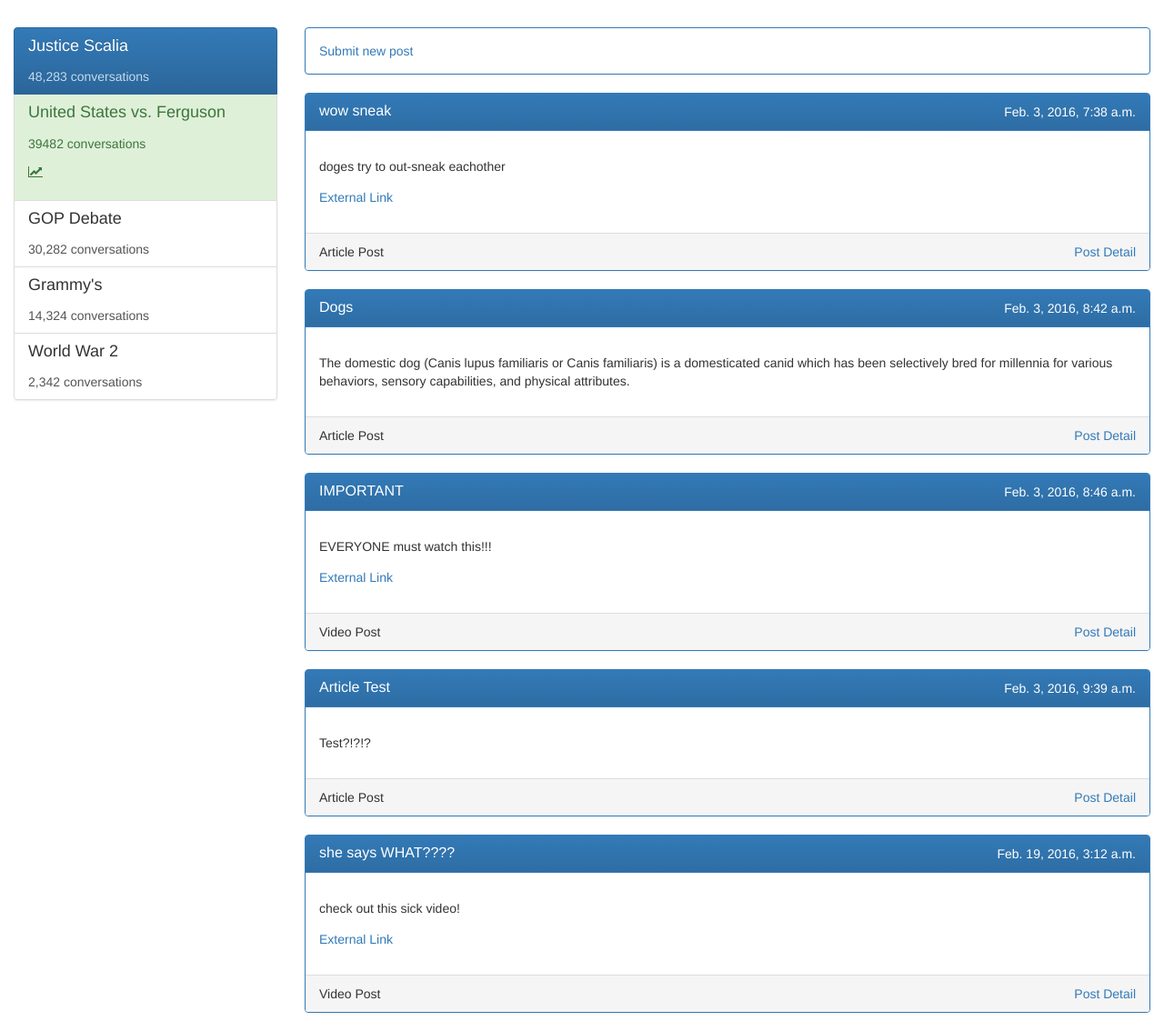
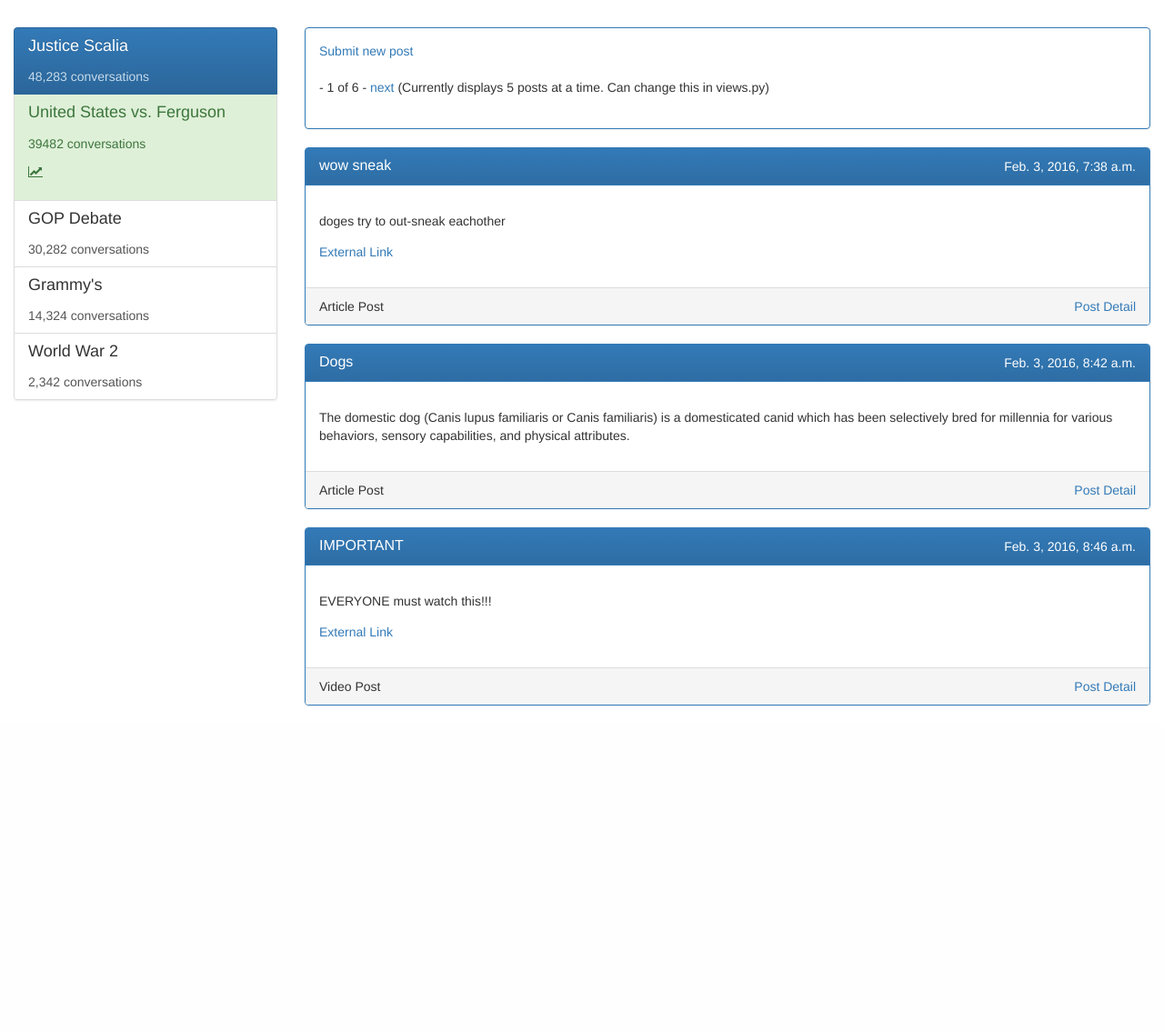
Before and after one commit to sgulati3/CS191, a Django app: page /posts/ in a window 1280 px wide. Shown: the part 202-1336 px from the top of the page at 91% size. After the commit the page ends 978 px from the top, so only its background shows below. Run offline with Django 3.2, Linux system fonts and the light colour scheme; data comes from the database, SQL or seed files in the repository; some libraries are stand-ins or nearby versions.

Commit message:
added pagination

```diff
--- a/CS191/posts/templates/posts/index.html
+++ b/CS191/posts/templates/posts/index.html
@@ -32,18 +32,35 @@
 				</div>
 			</div>
 
-            <!-- TODO: Raymond, make this button pretty -->
-			<div class="col-md-9 col-sm-9">
+            <!-- TODO: Raymond, make this pretty -->
+			<div id="raymond-make-this-shit-pretty" class="col-md-9 col-sm-9">
 				<div class="row">
 					<div class="col-md-12 col-sm-12">
                         <div class="panel panel-primary">
 							<div class="panel-body">
                                 <a type="submit" href="{% url 'posts:create' %}">Submit new post</a>
+                                <br/>
+                                <div class="pagination">
+                                    <span class="step-links">
+                                        {% if latest_post_list.has_previous %}
+                                            <a href="?page={{ latest_post_list.previous_page_number }}">previous</a>
+                                        {% endif %}
+
+                                        <span class="current">
+                                            - {{ latest_post_list.number }} of {{ latest_post_list.paginator.num_pages }} -
+                                        </span>
+
+                                        {% if latest_post_list.has_next %}
+                                            <a href="?page={{ latest_post_list.next_page_number }}">next</a>
+                                        {% endif %}
+                                        (Currently displays 5 posts at a time. Can change this in views.py)
+                                    </span>
+                                </div>
                             </div>
                         </div>
                     </div>
                 </div>
-			</div>
+            </div>
 
 			<div class="col-md-9 col-sm-9">
 				{% if latest_post_list %}
--- a/CS191/posts/views.py
+++ b/CS191/posts/views.py
@@ -1,3 +1,4 @@
+from django.core.paginator import Paginator, EmptyPage, PageNotAnInteger
 from django.core.urlresolvers import reverse
 from django.shortcuts import get_object_or_404, redirect, render
 from django.utils import timezone
@@ -7,9 +8,21 @@ from .models import Post
 
 
 def index(request):
-    latest_post_list = Post.objects.order_by('date')[:5]
+    all_posts = Post.objects.all().order_by('date')
+    paginator = Paginator(all_posts, 3) # Show 10 posts per page
+    page_num = request.GET.get('page')
+
+    try:
+        paginated_posts = paginator.page(page_num)
+    except PageNotAnInteger:
+        # If page is not an integer, deliver first page.
+        paginated_posts = paginator.page(1)
+    except EmptyPage:
+        # If page is out of range (e.g. 9999), deliver last page of results.
+        paginated_posts = paginator.page(paginator.num_pages)
+
     context = {
-        'latest_post_list': latest_post_list,
+        'latest_post_list': paginated_posts,
     }
 
     return render(request, 'posts/index.html', context)
```
